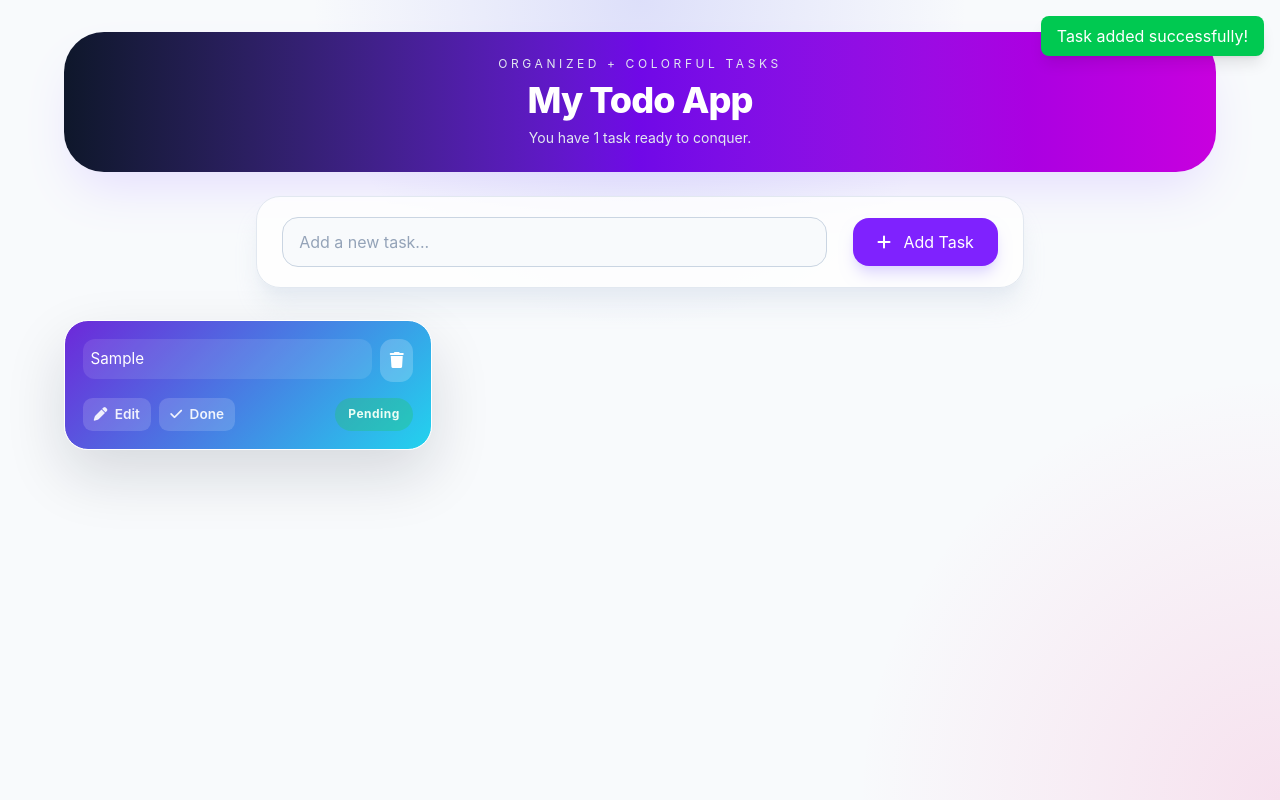
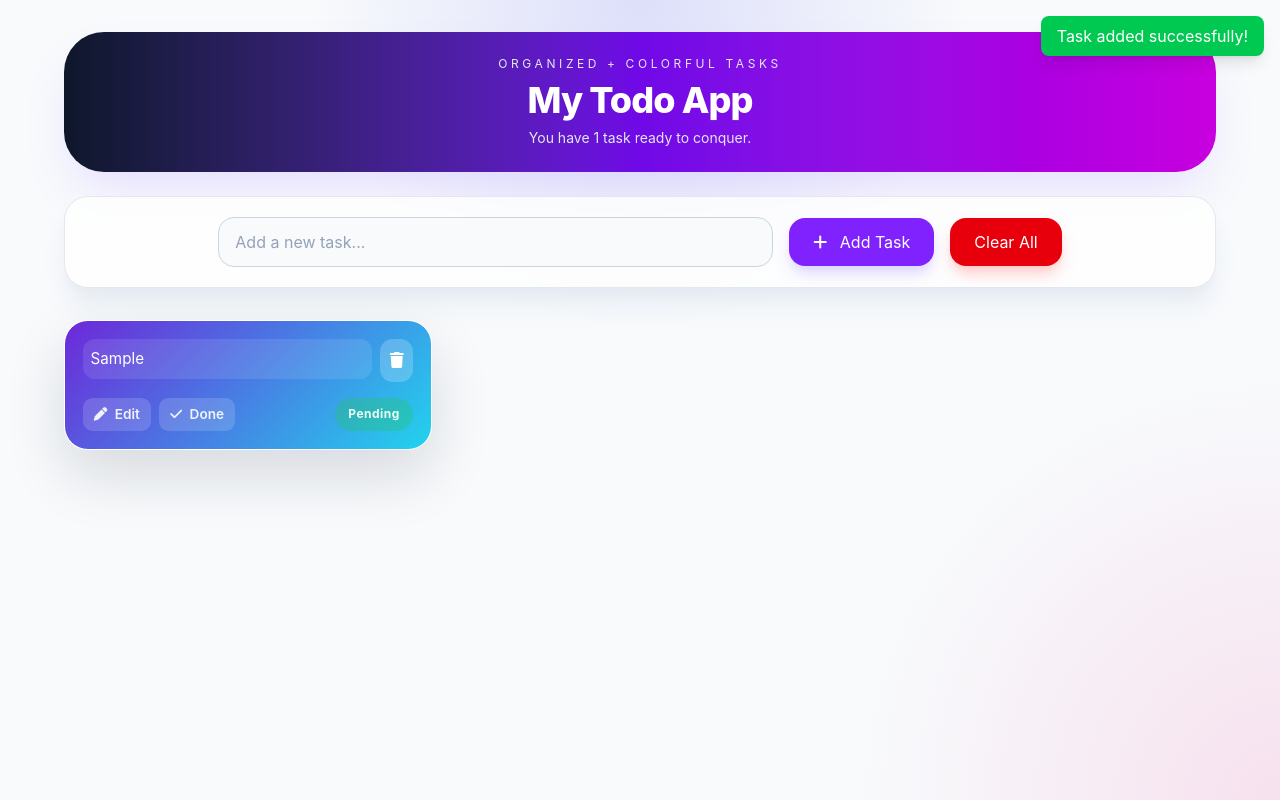
Before and after one commit to chanduzumba/todo-app, a React (Vite) app: page / in a window 1280 px wide. Both pictures are taken after typing "Sample" into the empty fields and a click on the button "Add Task". Built offline with nearby package versions, Linux system fonts and the light colour scheme.

Commit message:
Clear All functionality added

```diff
--- a/src/App.jsx
+++ b/src/App.jsx
@@ -9,8 +9,8 @@ function App() {
   );
   // Track the current input value
   const [task, setTask] = useState("");
-  // Track which todo is pending deletion for confirmation modal
-  const [pendingDeleteId, setPendingDeleteId] = useState(null);
+  // Track which action is pending confirmation: delete a task or clear all tasks
+  const [pendingAction, setPendingAction] = useState({ type: null, id: null });
   // Toast notification state
   const [toast, setToast] = useState({ show: false, message: "" });
 
@@ -55,8 +55,8 @@ function App() {
   // Remove a todo from the list
   const handleDelete = (id) => {
     setTodos(todos.filter((todo) => todo.id !== id));
-    if (pendingDeleteId === id) {
-      setPendingDeleteId(null);
+    if (pendingAction.type === "delete" && pendingAction.id === id) {
+      setPendingAction({ type: null, id: null });
     }
 
     // Show success toast after deletion
@@ -66,14 +66,24 @@ function App() {
 
   // Open the delete confirmation modal
   const requestDelete = (id) => {
-    setPendingDeleteId(id);
+    setPendingAction({ type: "delete", id });
   };
 
-  // Confirm and complete the delete action
-  const confirmDelete = () => {
-    if (pendingDeleteId !== null) {
-      handleDelete(pendingDeleteId);
+  // Open the clear-all confirmation modal
+  const requestClearAll = () => {
+    setPendingAction({ type: "clear", id: null });
+  };
+
+  // Confirm and complete the pending action
+  const confirmAction = () => {
+    if (pendingAction.type === "delete" && pendingAction.id !== null) {
+      handleDelete(pendingAction.id);
+    } else if (pendingAction.type === "clear") {
+      setTodos([]);
+      setToast({ show: true, message: "All tasks cleared successfully!" });
+      setTimeout(() => setToast({ show: false, message: "" }), 3000);
     }
+    setPendingAction({ type: null, id: null });
   };
 
   // Toggle a todo's completion status
@@ -89,7 +99,7 @@ function App() {
     <div className="app-shell px-4 py-8 md:px-10 lg:px-16">
       <Header count={todos.length} />
 
-      <div className="search-bar mx-auto mt-6 flex max-w-3xl flex-col justify-around gap-4 rounded-3xl border border-slate-200 bg-white/80 p-5 shadow-xl shadow-slate-200/80 sm:flex-row sm:items-center">
+      <div className="search-bar mx-auto mt-6 flex max-w-full flex-col justify-center gap-4 rounded-3xl border border-slate-200 bg-white/80 p-5 shadow-xl shadow-slate-200/80 sm:flex-row sm:items-center">
         <input
           type="text"
           placeholder="Add a new task..."
@@ -97,7 +107,7 @@ function App() {
           value={task}
           onChange={(e) => setTask(e.target.value)}
           onKeyDown={(e) => e.key === "Enter" && addTask()}
-          className="rounded-2xl border sm:w-3/4 w-full border-slate-300 bg-slate-50 px-4 py-3 text-slate-800 outline-none transition focus:border-violet-500 focus:ring-2 focus:ring-violet-100"
+          className="rounded-2xl border sm:w-1/2 w-full border-slate-300 bg-slate-50 px-4 py-3 text-slate-800 outline-none transition focus:border-violet-500 focus:ring-2 focus:ring-violet-100"
         />
         <button
           className="rounded-2xl bg-violet-600 px-6 py-3 text-white shadow-lg shadow-violet-200 transition hover:bg-violet-700"
@@ -106,6 +116,14 @@ function App() {
         >
           <i className="fas fa-plus mr-2"></i> Add Task
         </button>
+        {todos.length > 0 && (
+          <button
+            className="rounded-2xl bg-red-600 px-6 py-3 text-white shadow-lg shadow-red-200 transition hover:bg-red-700"
+            onClick={requestClearAll}
+          >
+            Clear All
+          </button>
+        )}
       </div>
 
       {/* Render the list of todos */}
@@ -116,29 +134,30 @@ function App() {
         toggleCompletion={handleCompletion}
       />
 
-      {/* Delete confirmation modal */}
-      {pendingDeleteId !== null && (
+      {/* Shared confirmation modal for delete and clear-all actions */}
+      {pendingAction.type !== null && (
         <div className="fixed inset-0 z-50 flex items-center justify-center bg-slate-900/40 p-4">
           <div className="w-full max-w-md rounded-3xl bg-white p-6 shadow-xl shadow-slate-300">
             <h2 className="text-xl font-semibold text-slate-900">
-              Delete task?
+              {pendingAction.type === "delete" ? "Delete task?" : "Clear all tasks?"}
             </h2>
             <p className="mt-3 text-slate-600">
-              Are you sure you want to delete "
-              {todos.find((todo) => todo.id === pendingDeleteId)?.task}"?
+              {pendingAction.type === "delete"
+                ? `Are you sure you want to delete "${todos.find((todo) => todo.id === pendingAction.id)?.task}"?`
+                : "Are you sure you want to remove all tasks? This action cannot be undone."}
             </p>
             <div className="mt-6 flex justify-end gap-3">
               <button
                 className="rounded-2xl border border-slate-300 px-4 py-2 text-slate-700"
-                onClick={() => setPendingDeleteId(null)}
+                onClick={() => setPendingAction({ type: null, id: null })}
               >
                 Cancel
               </button>
               <button
                 className="rounded-2xl bg-red-600 px-4 py-2 text-white"
-                onClick={confirmDelete}
+                onClick={confirmAction}
               >
-                Delete
+                {pendingAction.type === "delete" ? "Delete" : "Clear All"}
               </button>
             </div>
           </div>
```
